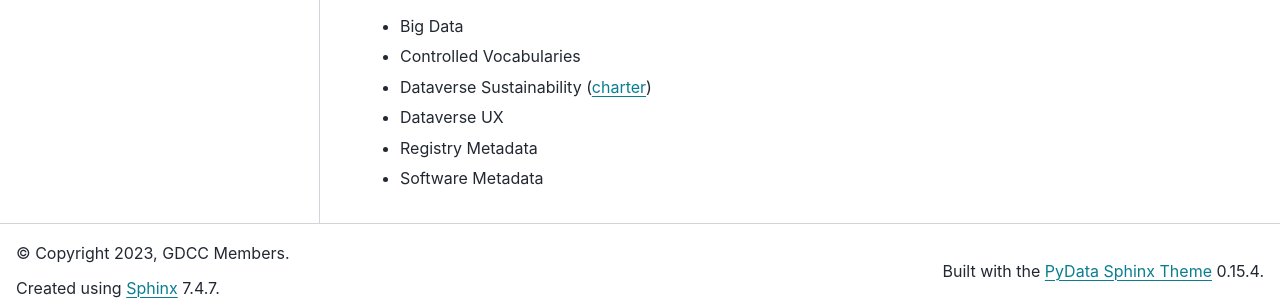
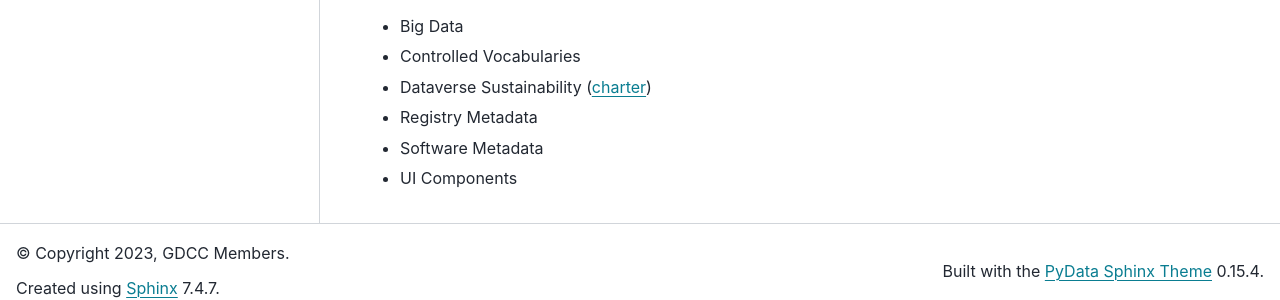
Before and after one commit to gdcc/www.gdcc.io, a Sphinx documentation site: the page built from source/working-groups.md, in a window 1280 px wide and 931 px high. Shown: the part 614-914 px from the top of the window. Built offline with Sphinx 7.4.7 and the PyData theme 0.15.4, drawn with Linux system fonts in a browser that asks for light colours.

Commit message:
Update working-groups.md

```diff
--- a/source/working-groups.md
+++ b/source/working-groups.md
@@ -13,6 +13,6 @@
 - Big Data
 - Controlled Vocabularies
 - Dataverse Sustainability ([charter](https://docs.google.com/document/d/17zp7hBy4OeprpZ4cL2YwuhpRL9li-7j_OCjYE0MYC1k/edit?usp=sharing))
-- Dataverse UX
 - Registry Metadata
 - Software Metadata
+- UI Components
```
